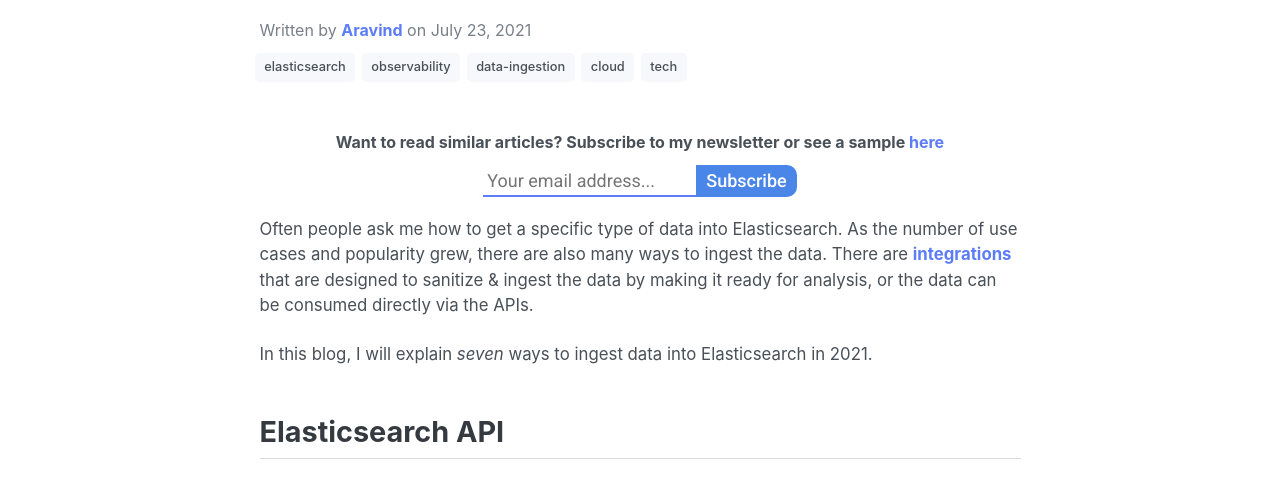
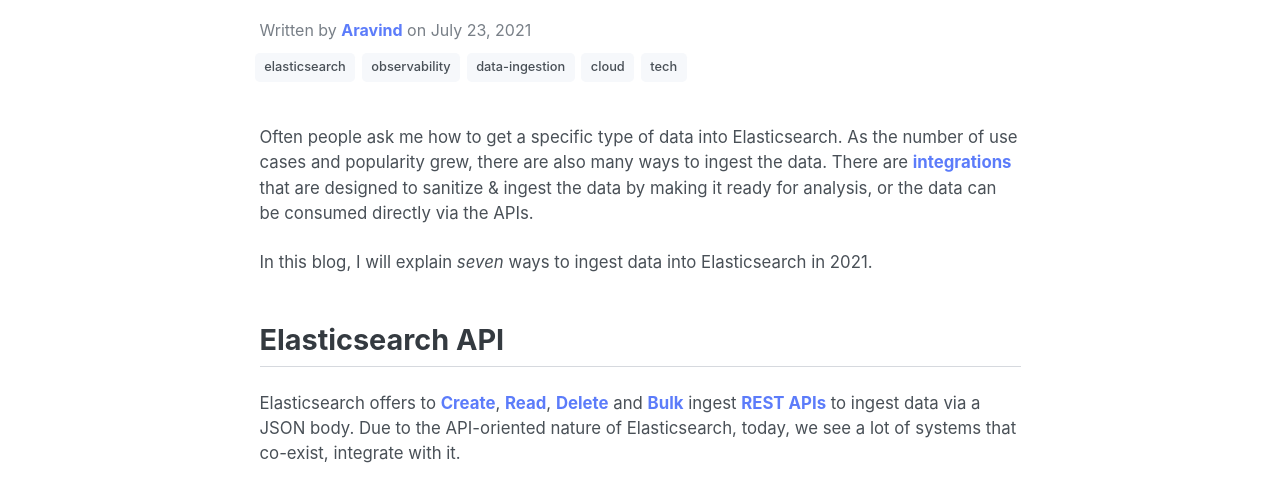
Before and after one commit to aravindputrevu/aravind.dev, a Gatsby site: page /elastic-data-ingest/ in a window 1280 px wide. Shown: the part 242-722 px from the top of the page. Built offline with nearby package versions, Linux system fonts and the light colour scheme; Gatsby itself is replaced by a stand-in of ours; some packages are replaced by stand-ins of ours.

Commit message:
Removing double newsletter signup forms

```diff
--- a/src/templates/post.js
+++ b/src/templates/post.js
@@ -86,17 +86,6 @@
               </div>
             )
           }
-          <div id="revue-embed" className="newsletter-container">
-            <form action="http://newsletter.aravind.dev/add_subscriber" method="post" id="revue-form" name="revue-form"  target="_blank">
-                <div id="newsletter-text" className="">
-                   <label for="member_email"><b>Want to read similar articles? Subscribe to my newsletter or see a sample <a href="https://newsletter.aravind.dev">here</a></b></label>
-                </div>
-                <div class="revue-form-group">
-                    <input class="newsleter-form-field" placeholder="Your email address..." type="email" name="member[email]" id="member_email"></input>
-                    <input type="submit" className="newsletter-subscribe-button" value="Subscribe" name="member[subscribe]" id="member_submit"></input>
-                </div>
-            </form>
-          </div>
           <div dangerouslySetInnerHTML={{ __html: post.html }} />
           <div id="revue-embed" className="newsletter-container">
             <form action="http://newsletter.aravind.dev/add_subscriber" method="post" id="revue-form" name="revue-form"  target="_blank">
```
